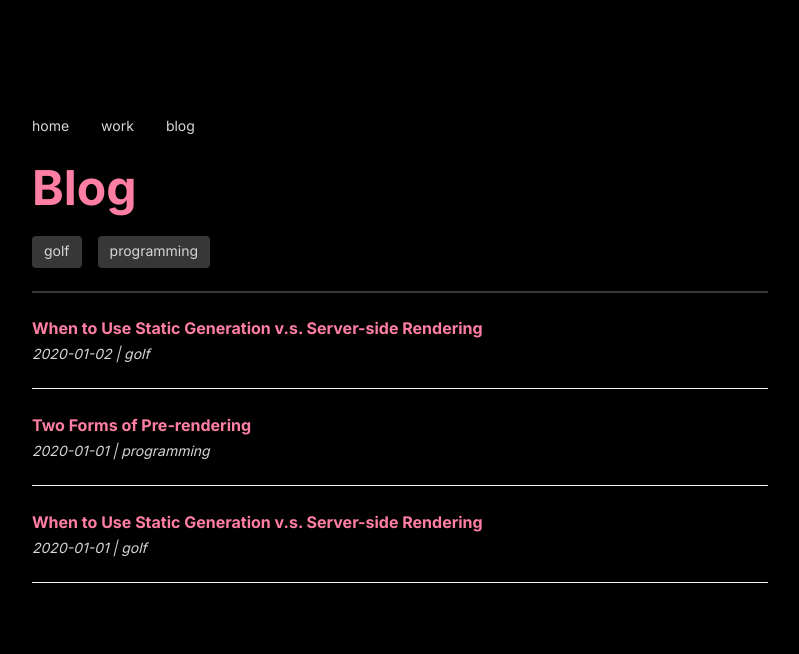
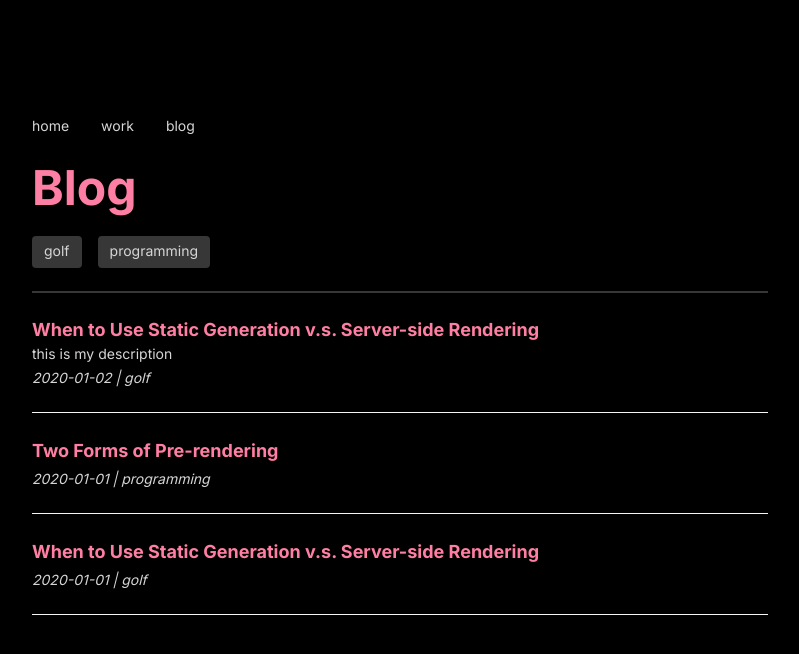
Before and after one commit to Twolar/taylorbennett, a Next.js app: page /blog in a window 1280 px wide. Shown: the top 654 px of the page, without its empty margins (240-1039 px from the left). Built offline with nearby package versions, Linux system fonts and the light colour scheme.

Commit message:
Add description to list blog pages + truncate

```diff
--- a/app/(components)/BlogPosts.jsx
+++ b/app/(components)/BlogPosts.jsx
@@ -1,5 +1,6 @@
 import React from "react";
 import Link from "next/link";
+import { truncateText } from '@/app/(util)/utilStrings'
 
 const BlogPosts = ({ categories, posts }) => {
   return (
@@ -18,14 +19,16 @@ const BlogPosts = ({ categories, posts }) => {
       </div>
       <div className="divider divider-accent"></div>
 
-      {posts.map(({ id, date, title, category }) => (
-        <div key={id}>
-          <h2 className="text-l font-bold text-primary">
-            <Link href={`/blog/${category}/${id}`}>{title}</Link>
+      {posts.map((post) => (
+        <div key={post.id}>
+          <h2 className="text-lg font-bold text-primary">
+            <Link href={`/blog/${post.category}/${post.id}`}>{post.title}</Link>
           </h2>
+
+          {post.description && <p className="text-sm">{truncateText(post.description, 100)}</p>}
           <p className="text-sm italic mt-1">
-            <span>{date}</span>
-            <span>{category && ` | ${category}`}</span>
+            <span>{post.date}</span>
+            <span>{post.category && ` | ${post.category}`}</span>
           </p>
           <hr className="my-6 border-neutral-100 dark:border-neutral-800" />
         </div>
--- /dev/null
+++ b/app/(util)/utilStrings.js
@@ -0,0 +1,4 @@
+export const truncateText = (text, maxLength) => {
+  if (text.length <= maxLength) return text;
+  return text.slice(0, maxLength - 3) + "...";
+};
--- a/app/blog/page.js
+++ b/app/blog/page.js
@@ -1,11 +1,10 @@
 import React from "react";
 import { getSortedPostsData } from "@/lib/blogPosts";
-import BlogPosts from "../(components)/BlogPosts";
+import BlogPosts from "@/app/(components)/BlogPosts";
 
 const BlogIndex = () => {
   const allPosts = getSortedPostsData();
 
-  // Get unique categories
   const categories = [
     ...new Set(allPosts.map((post) => post.category).filter(Boolean)),
   ];
```
Also changed, not shown: lib/blogPosts.js.
